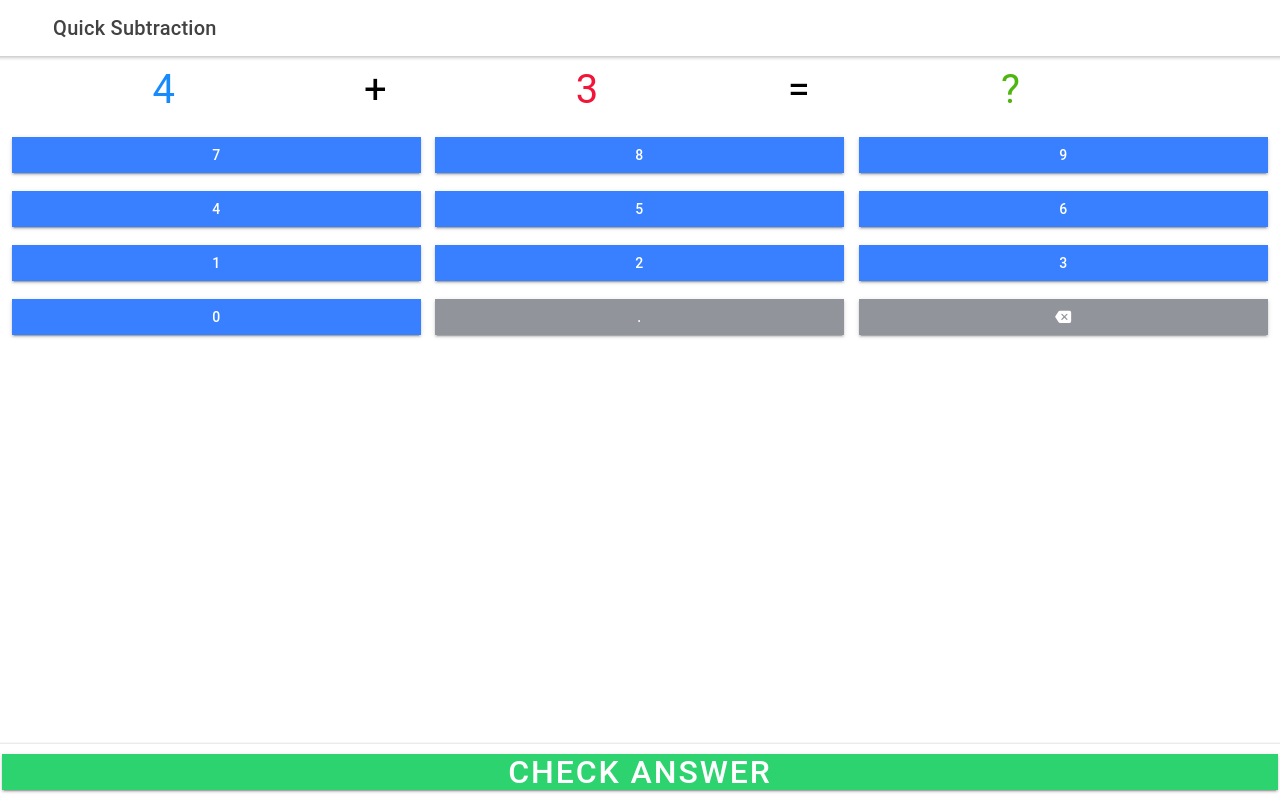
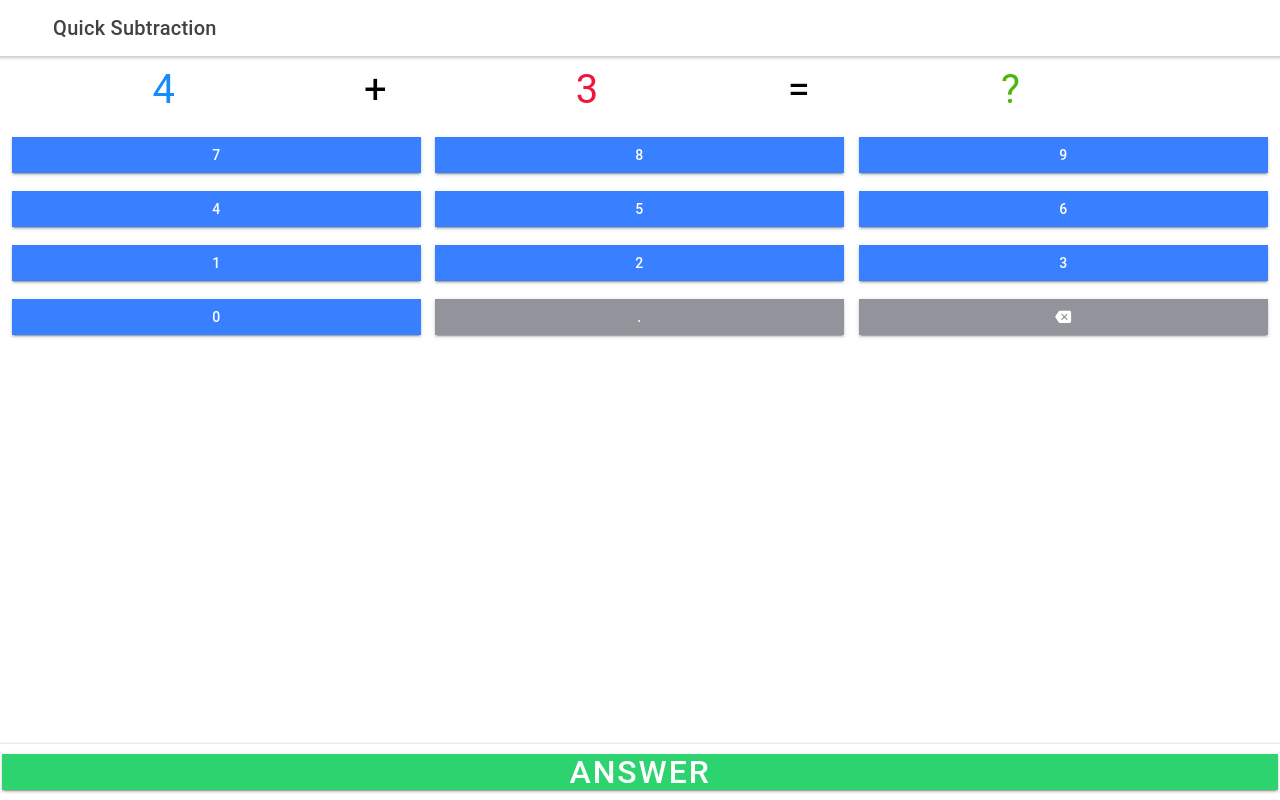
Before and after one commit to erikbcox/quick-math-for-ben, a React (Create React App) app: page /subtraction in a window 1280 px wide. Built offline with nearby package versions, Linux system fonts and the light colour scheme; no server answers.

Commit message:
change text

```diff
--- a/src/page/subtraction-page.tsx
+++ b/src/page/subtraction-page.tsx
@@ -9,7 +9,7 @@ const QuickSubtractionPage: SFC<any> = ({ }) => (
         <SubtractionProblemControl />
         <IonFooter>
             <IonToolbar >
-                <IonButton color="success" expand="full" style={{ fontSize: "2em" }}><IonRippleEffect /> CHECK ANSWER</IonButton>
+                <IonButton color="success" expand="full" style={{ fontSize: "2em" }}><IonRippleEffect /> ANSWER</IonButton>
             </IonToolbar>
         </IonFooter>
     </>
```
